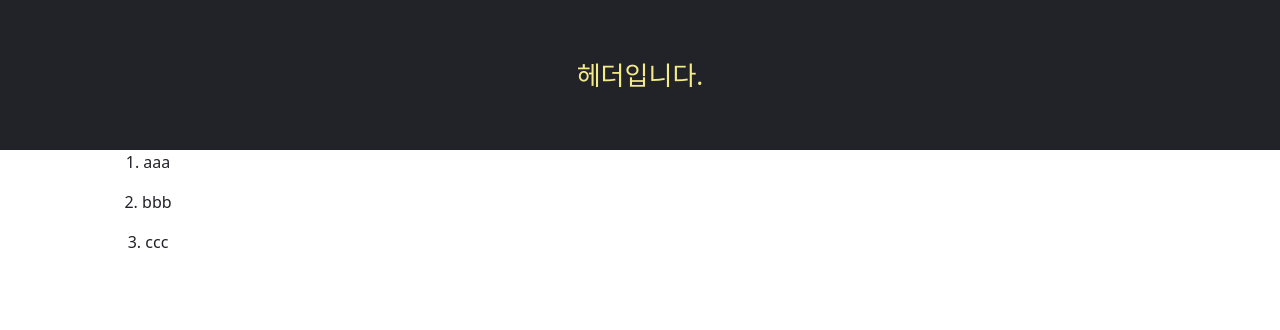
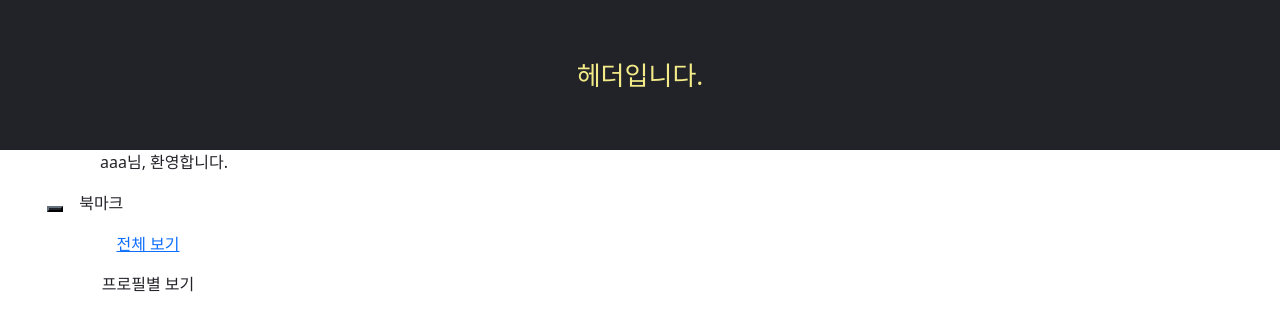
Before and after one commit to innjie/bookshelf, a React (Create React App) app in the folder front/: page / in a window 1280 px wide. Shown: the top 330 px of the page. Built offline with nearby package versions, Linux system fonts and the light colour scheme; no server answers.

Commit message:
[add] nav layouts

```diff
--- a/front/src/statics/Nav.css
+++ b/front/src/statics/Nav.css
@@ -4,5 +4,13 @@
     display: flex;
 }
 .Nav-Content {
+    text-align: center;
     color : #222229
 }
+.section-content {
+    text-align : center;
+    position: center;
+}
+.content-col {
+    width: 50%;
+}
--- a/front/src/statics/Nav.js
+++ b/front/src/statics/Nav.js
@@ -1,6 +1,7 @@
 import React, {Component} from "react";
 import './Nav.css';
 import {Container} from "react-bootstrap";
+
 
 class Nav extends Component {
     render() {
@@ -8,9 +9,37 @@ class Nav extends Component {
             <Container fluid>
                 <aside className="App-nav">
                     <div className="Nav-Content row col-lg-3">
-                        <ul>1. aaa</ul>
-                        <ul>2. bbb</ul>
-                        <ul>3. ccc</ul>
+                        {/*로그인상태*/}
+                        <div className="id-section">
+                            <ul>
+                                aaa님, 환영합니다.
+                            </ul>
+                            <ul className="section-content">
+                                <table>
+                                    <colgroup>
+                                        <col className="content-col"/>
+                                        <col className="content-col"/>
+                                    </colgroup>
+                                    <tbody>
+                                    <tr>
+                                        <td>
+                                            <button className="btn-dark" value="hi"></button>
+                                        </td>
+                                        <td>
+                                            북마크
+                                        </td>
+                                    </tr>
+                                    </tbody>
+                                </table>
+
+                            </ul>
+
+                        </div>
+
+                        {/*리스트*/}
+                        <ul><a href="/view/all">전체 보기</a></ul>
+                        <ul>프로필별 보기</ul>
+                        {/*배너(디스코드)*/}
                     </div>
                 </aside>
             </Container>
```
